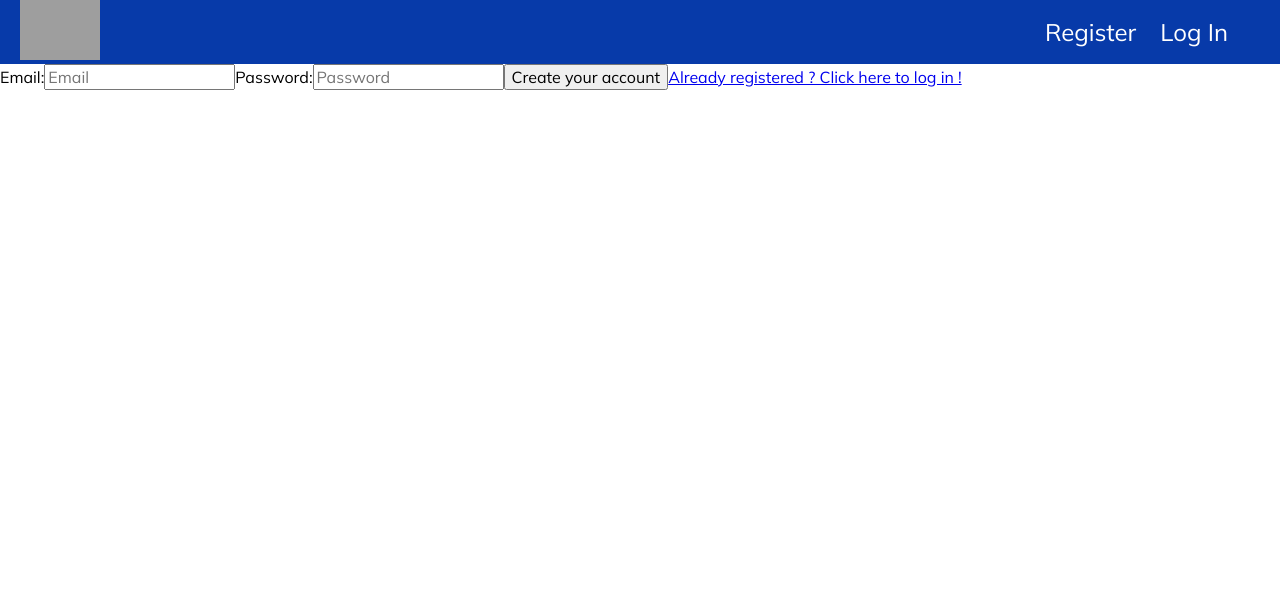
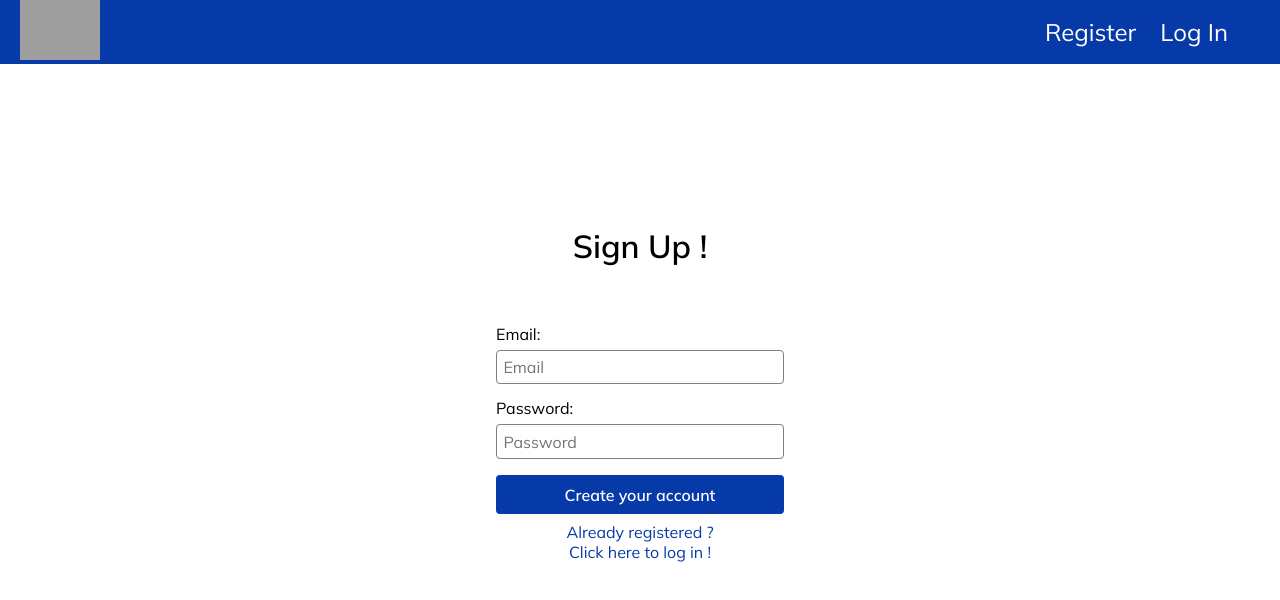
Before and after one commit to NicolasBenais/Strateg-In-Frontend, a React (Create React App) app: page /register in a window 1280 px wide. Shown: the top 600 px of the page. Built offline with nearby package versions, Linux system fonts and the light colour scheme; grey boxes are pictures that could not be loaded.

Commit message:
style done in /register and /login

```diff
--- a/src/components/Header/Header.module.css
+++ b/src/components/Header/Header.module.css
@@ -3,6 +3,8 @@
   padding: 0 1.25em;
   display: flex;
   justify-content: space-between;
+  position: fixed;
+  width: 100vw;
 }
 
 .menu,
--- a/src/pages/Login/Login.js
+++ b/src/pages/Login/Login.js
@@ -38,7 +38,8 @@ export default function Login({ isTokenPresent, setIsTokenPresent }) {
   return isTokenPresent ? (
     <Navigate to="/users" />
   ) : (
-    <main>
+    <main className={styles.main}>
+      <h2 className={styles.h2}>Log In !</h2>
       <form className={styles.form} onSubmit={handleSubmit}>
         <label className={styles.label} htmlFor="email">
           Email:
@@ -65,11 +66,11 @@ export default function Login({ isTokenPresent, setIsTokenPresent }) {
         <button className={styles.button} type="submit">
           Log In
         </button>
-        <Link to="/register">
-          You don't have an account ? Click here to register !
-        </Link>
       </form>
-      {errorMessage && <p>{errorMessage}</p>}
+      <Link className={styles.link} to="/register">
+        You don't have an account ?<br></br>Click here to register !
+      </Link>
+      {errorMessage && <p className={styles.error}>{errorMessage}</p>}
     </main>
   );
 }
--- a/src/pages/Login/Login.module.css
+++ b/src/pages/Login/Login.module.css
@@ -0,0 +1,62 @@
+.main {
+  display: flex;
+  justify-content: center;
+  align-items: center;
+  flex-direction: column;
+  height: 100vh;
+  width: 100vw;
+  padding: 1em;
+}
+
+.h2 {
+  font-size: 2em;
+  font-weight: 600;
+  margin-bottom: 2em;
+}
+
+.form {
+  display: flex;
+  flex-direction: column;
+  width: 18em;
+}
+
+.label {
+  margin-bottom: 0.5em;
+}
+
+.input {
+  margin-bottom: 1em;
+  border: 1px solid grey;
+  border-radius: 0.25em;
+  padding: 0.4em;
+  outline: none;
+}
+
+.input:focus {
+  border: 1px solid black;
+}
+
+.button {
+  background-color: #073aa9;
+  color: white;
+  border: none;
+  padding: 0.6em 0.4em;
+  font-weight: 600;
+  border-radius: 0.25em;
+}
+
+.button:active {
+  transform: scale(0.98);
+}
+
+.link {
+  text-decoration: none;
+  margin: 0.5em 0;
+  color: #073aa9;
+  text-align: center;
+  line-height: 1.25em;
+}
+
+.error {
+  color: red;
+}
--- a/src/pages/Register/Register.js
+++ b/src/pages/Register/Register.js
@@ -35,7 +35,8 @@ export default function Register({ isTokenPresent }) {
   return isTokenPresent ? (
     <Navigate to="/users" />
   ) : (
-    <main>
+    <main className={styles.main}>
+      <h2 className={styles.h2}>Sign Up !</h2>
       <form className={styles.form} onSubmit={handleSubmit}>
         <label className={styles.label} htmlFor="email">
           Email:
@@ -62,9 +63,11 @@ export default function Register({ isTokenPresent }) {
         <button className={styles.button} type="submit">
           Create your account
         </button>
-        <Link to="/login">Already registered ? Click here to log in !</Link>
       </form>
-      {errorMessage && <p>{errorMessage}</p>}
+      <Link className={styles.link} to="/login">
+        Already registered ?<br></br>Click here to log in !
+      </Link>
+      {errorMessage && <p className={styles.error}>{errorMessage}</p>}
     </main>
   );
 }
--- a/src/pages/Register/Register.module.css
+++ b/src/pages/Register/Register.module.css
@@ -0,0 +1,62 @@
+.main {
+  display: flex;
+  justify-content: center;
+  align-items: center;
+  flex-direction: column;
+  height: 100vh;
+  width: 100vw;
+  padding: 1em;
+}
+
+.h2 {
+  font-size: 2em;
+  font-weight: 600;
+  margin-bottom: 2em;
+}
+
+.form {
+  display: flex;
+  flex-direction: column;
+  width: 18em;
+}
+
+.label {
+  margin-bottom: 0.5em;
+}
+
+.input {
+  margin-bottom: 1em;
+  border: 1px solid grey;
+  border-radius: 0.25em;
+  padding: 0.4em;
+  outline: none;
+}
+
+.input:focus {
+  border: 1px solid black;
+}
+
+.button {
+  background-color: #073aa9;
+  color: white;
+  border: none;
+  padding: 0.6em 0.4em;
+  font-weight: 600;
+  border-radius: 0.25em;
+}
+
+.button:active {
+  transform: scale(0.98);
+}
+
+.link {
+  text-decoration: none;
+  margin: 0.5em 0;
+  color: #073aa9;
+  text-align: center;
+  line-height: 1.25em;
+}
+
+.error {
+  color: red;
+}
```
